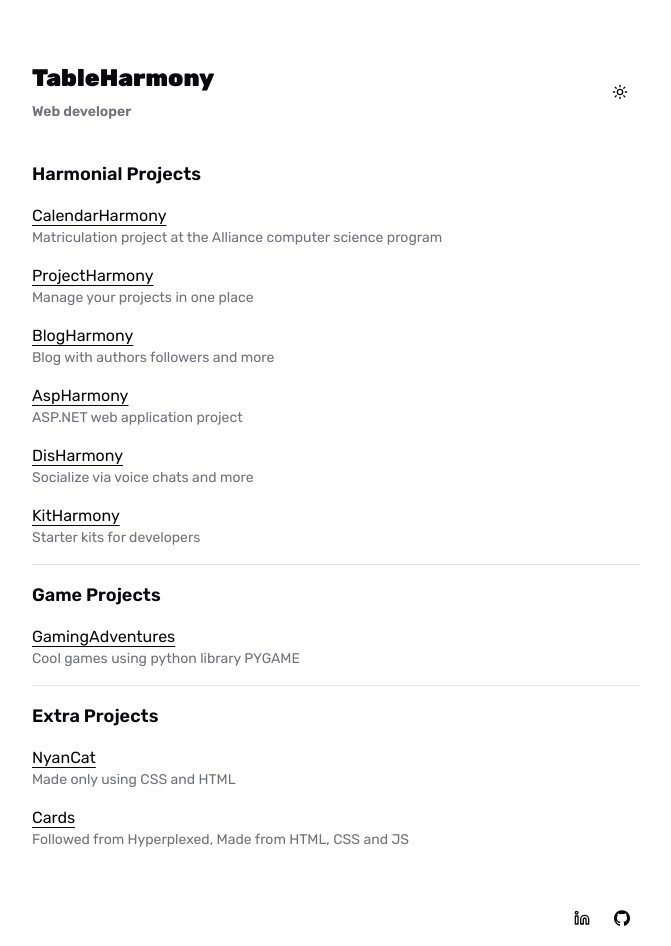
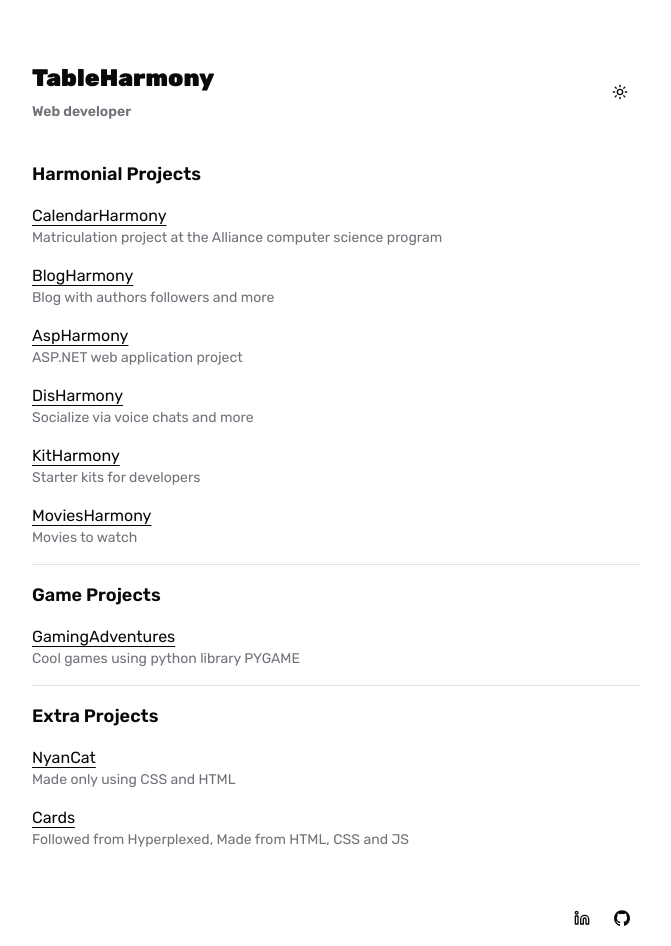
Before and after one commit to table-harmony/tableharmony, a Next.js app: page / in a window 1280 px wide. Shown: the whole page, without its empty margins (304-975 px from the left). Built offline with nearby package versions, Linux system fonts and the light colour scheme.

Commit message:
Update page

```diff
--- a/src/app/page.tsx
+++ b/src/app/page.tsx
@@ -10,11 +10,6 @@ export default function HomePage() {
           title="CalendarHarmony"
           subtitle="Matriculation project at the Alliance computer science program"
           to="https://calendarharmony.vercel.app"
-        />
-        <Item
-          title="ProjectHarmony"
-          subtitle="Manage your projects in one place"
-          to="https://projectharmony.vercel.app"
         />
         <Item
           title="BlogHarmony"
@@ -35,6 +30,11 @@ export default function HomePage() {
           title="KitHarmony"
           subtitle="Starter kits for developers"
           to="https://kitharmony.vercel.app"
+        />
+        <Item
+          title="MoviesHarmony"
+          subtitle="Movies to watch"
+          to="https://moviesharmony.vercel.app"
         />
       </section>
       <Separator />
```
